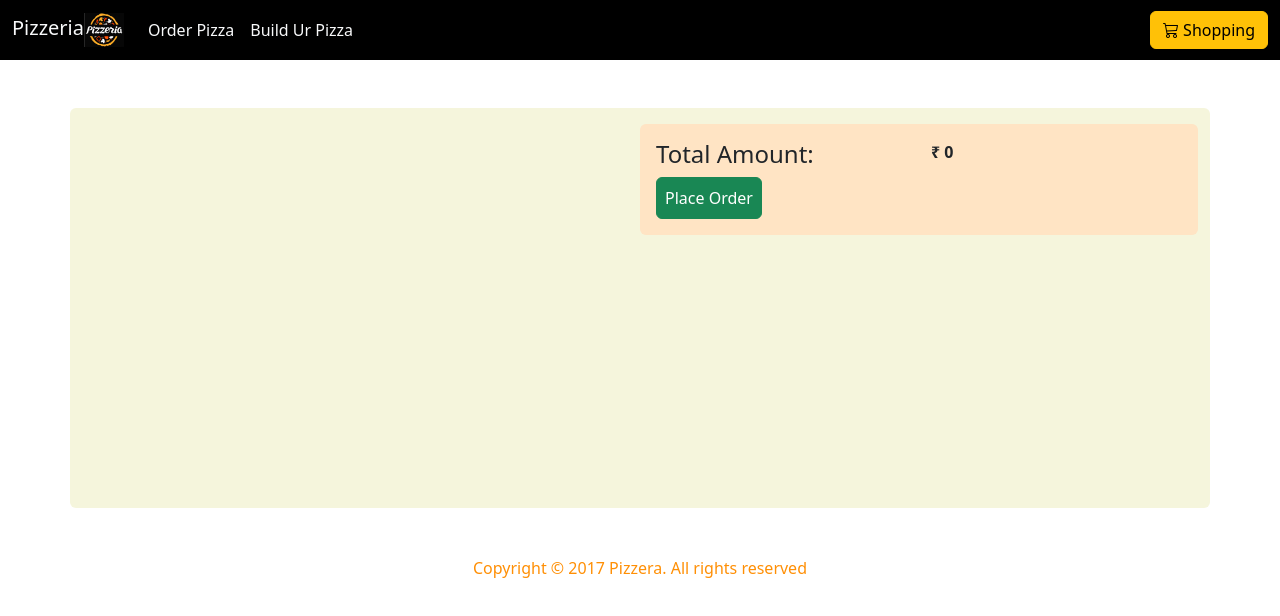
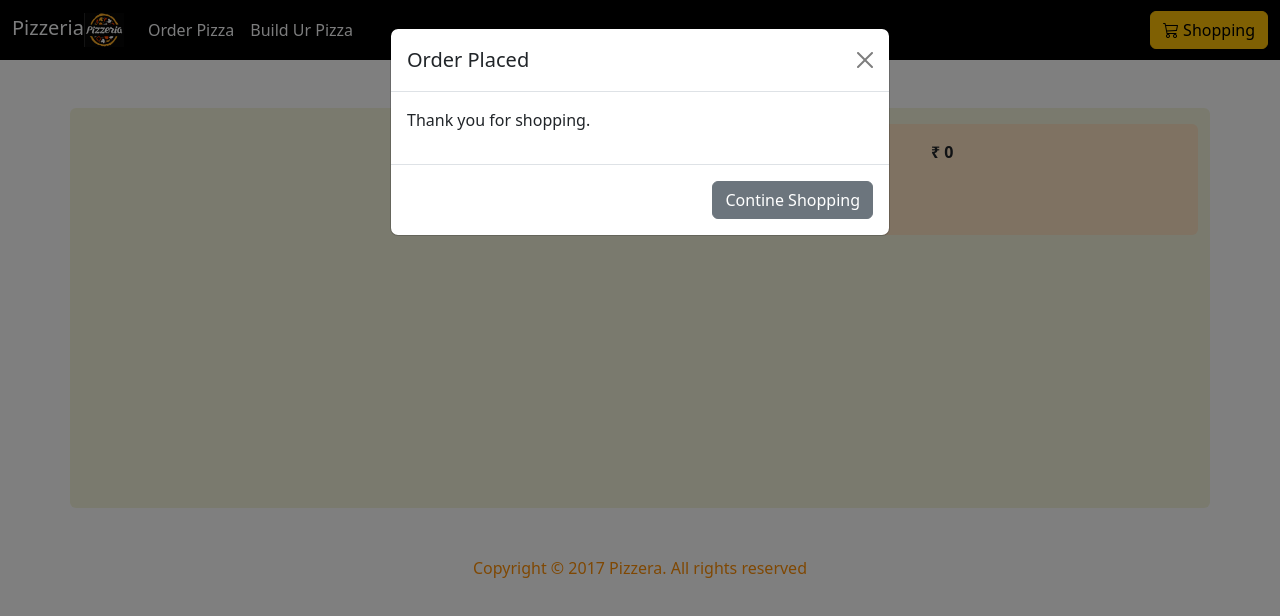
Before and after one commit to zenoR-git/pizzeria-frontend, a React (Vite) app: page /cart in a window 1280 px wide. Both pictures are taken after a click on the button "Place Order". Shown: the top 616 px of the page. Built offline with nearby package versions, Linux system fonts and the light colour scheme.

Commit message:
added order placed

```diff
--- a/src/components/CartCheckout.jsx
+++ b/src/components/CartCheckout.jsx
@@ -1,42 +1,75 @@
-import React from 'react'
+import React from "react";
 
-import { useSelector, useDispatch } from 'react-redux'
-import {addCustomPizza,addPremadePizza,removeCustomPizza,removePremadePizza} from '../store/cart.mjs'
+import { useSelector, useDispatch } from "react-redux";
+import {
+  addCustomPizza,
+  addPremadePizza,
+  removeCustomPizza,
+  removePremadePizza,
+} from "../store/cart.mjs";
 
-import CartContent from './CartContent'
-import './styles/cart_styles.css'
+import CartContent from "./CartContent";
+import "./styles/cart_styles.css";
 
 function CartCheckout() {
+  const totalPrice =
+    useSelector((state) => state.cart.preMadeOverall) +
+    useSelector((state) => state.cart.customPizza.totalPrice);
 
-  const totalPrice = useSelector(state=>state.cart.preMadeOverall) + useSelector(state=>state.cart.customPizza.totalPrice)
-  console.log(useSelector(state=>state.cart.customPizza.items))
 
   return (
-    <div id='cart-container' className="container my-5 rounded p-3" >
-      <div className='row g-2'>
+    <div id="cart-container" className="container my-5 rounded p-3">
+      <div className="row g-2">
         {/*TODO:ow cart content and option to edit here */}
         <div className="col-6">
-          <CartContent/>
+          <CartContent />
         </div>
         {/* TODO: show cart total in this section */}
-        <div id='final-bill' className="col-6 rounded p-3">
-            <div className='row'>
-              <div className='col'>
+        <div id="final-bill" className="col-6 rounded p-3">
+          <div className="row">
+            <div className="col">
               <h4>Total Amount:</h4>
             </div>
-              <div className='col'>
+            <div className="col">
               <b>&#8377; {totalPrice}</b>
             </div>
           </div>
           <div>
-              <button className='btn btn-success p-2'>
+            <button className="btn btn-success p-2" data-bs-toggle="modal" data-bs-target="#exampleModal">
               Place Order
             </button>
           </div>
         </div>
       </div>
+      <div class="modal fade" id="exampleModal" tabindex="-1" aria-labelledby="exampleModalLabel" aria-hidden="true">
+        <div class="modal-dialog">
+          <div class="modal-content">
+            <div class="modal-header">
+              <h5 class="modal-title">Order Placed</h5>
+              <button
+                type="button"
+                class="btn-close"
+                data-bs-dismiss="modal"
+                aria-label="Close"
+              ></button>
             </div>
-  )
+            <div class="modal-body">
+              <p>Thank you for shopping.</p>
+            </div>
+            <div class="modal-footer">
+              <button
+                type="button"
+                class="btn btn-secondary"
+                data-bs-dismiss="modal"
+              >
+                Contine Shopping
+              </button>
+            </div>
+          </div>
+        </div>
+      </div>
+    </div>
+  );
 }
 
-export default CartCheckout
+export default CartCheckout;
```
Lines whose indentation alone changed are shown as unchanged.
